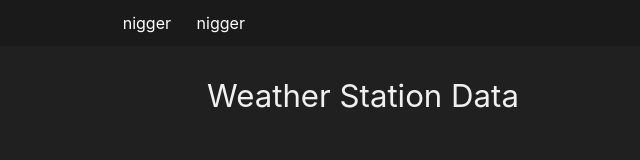
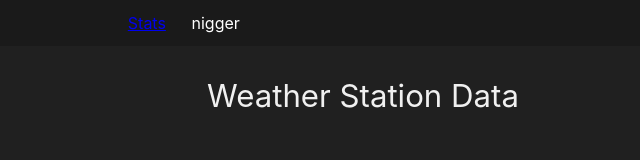
Before and after one commit to DaryusOctavian/WeatherStationWebApp, a React (Create React App) app: page / in a window 1280 px wide. Shown: the top 160 px of the page, without its empty margins (277-917 px from the left). Built offline with nearby package versions, Linux system fonts and the light colour scheme.

Commit message:
possibly functional navbar with main page link

```diff
--- a/src/App.js
+++ b/src/App.js
@@ -1,17 +1,14 @@
 import "./App.css";
-import { BrowserRouter as Router, Route, Switch } from "react-router-dom";
 import Header from "./components/Header/Header";
 
 function App() {
   return (
-    <Router>
     <div className="App">
       <Header />
       <header className="App-Header">
         <p className="Header-Text">Weather Station Data</p>
       </header>
     </div>
-    </Router>
   );
 }
 
--- a/src/components/Header/Header.js
+++ b/src/components/Header/Header.js
@@ -1,17 +1,20 @@
-import React from 'react';
-import { Link } from 'react-router-dom'
+import React from "react";
+import { BrowserRouter as Router, Switch, Route, Link } from "react-router-dom";
 import "./Header.css";
+import App from "../../App";
 
 function Header() {
   return (
-    <div className="Header">
-      <div className="Nav-Buttons">
-        <div className="Nav-Button">
-            nigger
+    <Router>
+      <div className="Header">
+        <div className="Nav-Buttons">
+          <div className="Nav-Button">
+            <Link to="/">Stats</Link>
+          </div>
+          <div className="Nav-Button">nigger</div>
         </div>
-        <div className="Nav-Button">nigger</div>
       </div>
-    </div>
+    </Router>
   );
 }
 
```
Lines whose indentation alone changed are shown as unchanged.
